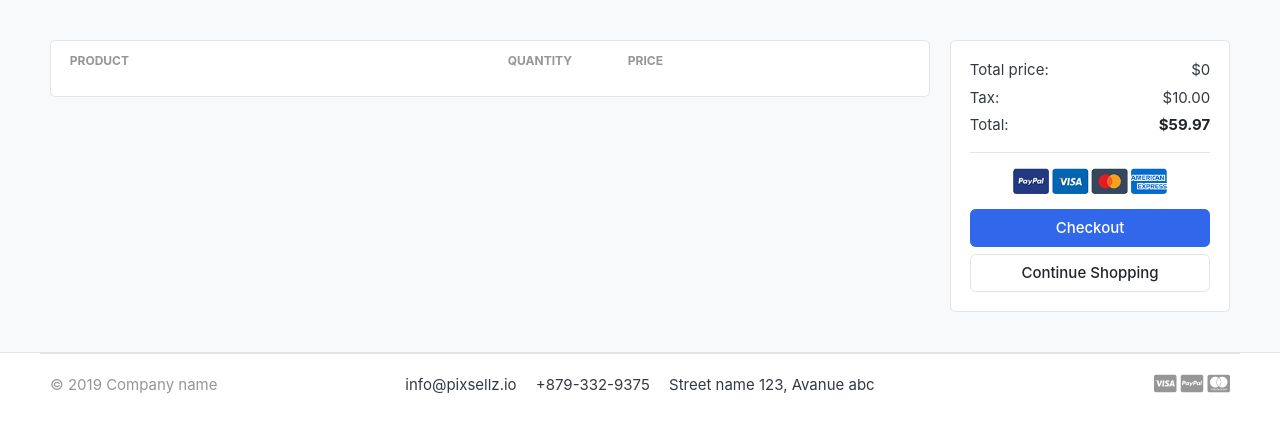
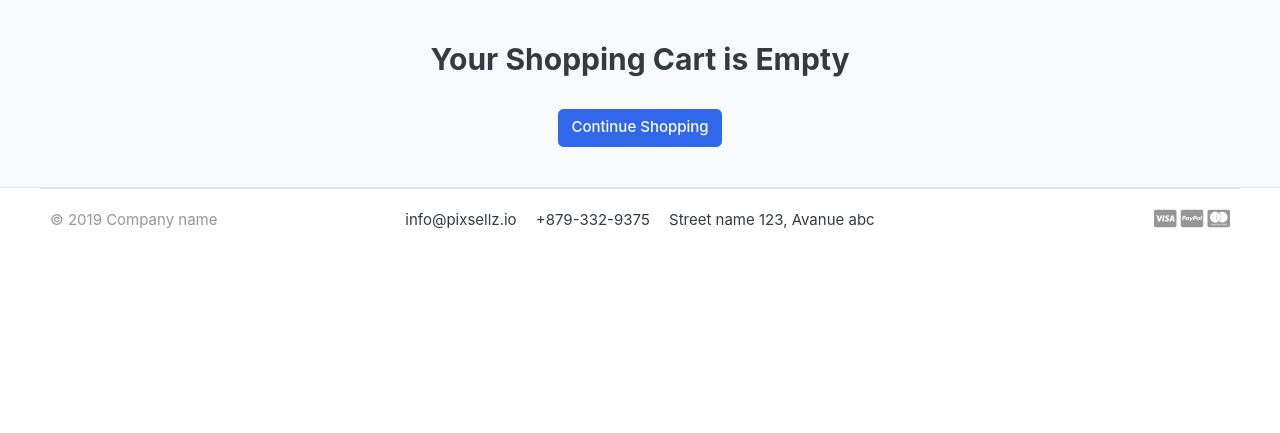
Before and after one commit to nobahar-dev/greatkart-django, a Django app: page /carts/ in a window 1280 px wide. Shown: the part 118-551 px from the top of the page. Run offline with Django 5.2, Linux system fonts and the light colour scheme; tables that the repository leaves empty hold one stand-in row (values such as "Sample post"); lists and menus that the app fills with data are empty; some libraries are stand-ins or nearby versions; some web fonts are replaced.

Commit message:
1/15/2024 10:46

```diff
--- a/Carts/context_processors.py
+++ b/Carts/context_processors.py
@@ -0,0 +1,21 @@
+from django.http import HttpRequest
+
+from Carts.models import Cart, CartItem
+from Carts.views import _cart_id
+
+
+def cart_counter(request: HttpRequest):
+    cart_count = 0
+
+    if 'admin' in request.path:
+        return {}
+    else:
+        try:
+            my_cart = Cart.objects.filter(cart_id=_cart_id(request)).first()
+            cart_items = CartItem.objects.all().filter(cart=my_cart)
+
+            for cart_item in cart_items:
+                cart_count += cart_item.quantity
+        except Cart.DoesNotExist:
+            pass
+        return dict(cart_count=cart_count)
--- a/Carts/urls.py
+++ b/Carts/urls.py
@@ -1,8 +1,9 @@
 from django.urls import path
-
 from . import views
 
 urlpatterns = [
     path('', views.cart, name='cart'),
-    path('add_cart/<int:product_id>', views.add_cart, name='add_cart')
+    path('add_cart/<int:product_id>', views.add_cart, name='add_cart'),
+    path('remove_cart/<int:product_id>', views.remove_cart, name='remove_cart'),
+    path('remove_cart_item/<int:product_id>', views.remove_cart_item, name='remove_cart_item')
 ]
--- a/Carts/views.py
+++ b/Carts/views.py
@@ -1,6 +1,6 @@
 from django.core.exceptions import ObjectDoesNotExist
 from django.http import HttpRequest, HttpResponse
-from django.shortcuts import render, redirect
+from django.shortcuts import render, redirect, get_object_or_404
 
 from Carts.models import Cart, CartItem
 from Store.models import Product
@@ -16,6 +16,9 @@ def _cart_id(request: HttpRequest):
 
 
 def add_cart(request: HttpRequest, product_id):
+    color = request.GET['color']
+    size = request.GET['size']
+
     product: Product = Product.objects.get(id=product_id)
 
     try:
@@ -40,7 +43,13 @@ def add_cart(request: HttpRequest, product_id):
     return redirect('cart')
 
 
-def cart(request, total_price=0, quantity=0, cart_items=None):
+def cart(request):
+    total_price = 0
+    quantity = 0
+    tax = 0
+    grand_total = 0
+    cart_items = None
+
     try:
         my_cart: Cart = Cart.objects.get(cart_id=_cart_id(request))
         cart_items: CartItem = CartItem.objects.filter(cart=my_cart, is_active=True)
@@ -49,12 +58,39 @@ def cart(request, total_price=0, quantity=0, cart_items=None):
             total_price += cart_item.product.price * cart_item.quantity
             quantity += cart_item.quantity
 
+        tax = (2 * total_price) / 100
+        grand_total = total_price + tax
+
     except ObjectDoesNotExist:
         pass
 
     context = {
         'total_price': total_price,
         'quantity': quantity,
+        'tax': tax,
+        'grand_total': grand_total,
         'cart_items': cart_items
     }
     return render(request, 'store/carts.html', context)
+
+
+def remove_cart(request: HttpRequest, product_id: int):
+    my_cart = Cart.objects.get(cart_id=_cart_id(request))
+    product = Product.objects.get(id=product_id)
+    cart_item = CartItem.objects.get(product=product, cart=my_cart)
+
+    if cart_item.quantity > 1:
+        cart_item.quantity -= 1
+        cart_item.save()
+    else:
+        cart_item.delete()
+
+    return redirect('cart')
+
+
+def remove_cart_item(request: HttpRequest, product_id: int):
+    my_cart = Cart.objects.get(cart_id=_cart_id(request))
+    product = get_object_or_404(Product, id=product_id)
+    cart_item = CartItem.objects.get(cart=my_cart, product=product)
+    cart_item.delete()
+    return redirect('cart')
--- a/GreetKart/settings.py
+++ b/GreetKart/settings.py
@@ -67,7 +67,8 @@ TEMPLATES = [
                 'django.template.context_processors.request',
                 'django.contrib.auth.context_processors.auth',
                 'django.contrib.messages.context_processors.messages',
-                'Category.context_processor.menu_links'
+                'Category.context_processor.menu_links',
+                'Carts.context_processors.cart_counter'
             ],
         },
     },
--- a/Store/urls.py
+++ b/Store/urls.py
@@ -4,6 +4,7 @@ from Store import views
 
 urlpatterns = [
     path('', views.store, name='store'),
-    path('<slug:category_slug>', views.store, name='products_by_category'),
-    path('<slug:category_slug>/<slug:product_slug>', views.product_detail, name='product_detail')
+    path('category/<slug:category_slug>/', views.store, name='products_by_category'),
+    path('product/<slug:category_slug>/<slug:product_slug>/', views.product_detail, name='product_detail'),
+    path('search/', views.search, name='search')
 ]
--- a/templates/includes/navbar.html
+++ b/templates/includes/navbar.html
@@ -48,9 +48,10 @@
                 </div> <!-- col.// -->
                 <a href="{% url 'store' %}" class="btn btn-outline-primary">Store</a>
                 <div class="col-lg  col-md-6 col-sm-12 col">
-                    <form action="#" class="search">
+                    <form action="{% url 'search' %}" class="search" method="get">
+                        {% csrf_token %}
                         <div class="input-group w-100">
-                            <input type="text" class="form-control" style="width:60%;" placeholder="Search">
+                            <input type="text" class="form-control" style="width:60%;" placeholder="Search" name="keyword">
 
                             <div class="input-group-append">
                                 <button class="btn btn-primary" type="submit">
@@ -69,9 +70,9 @@
                                 <a href="./register.html"> Register</a>
                             </div>
                         </div>
-                        <a href="./cart.html" class="widget-header pl-3 ml-3">
+                        <a href="{% url 'cart' %}" class="widget-header pl-3 ml-3">
                             <div class="icon icon-sm rounded-circle border"><i class="fa fa-shopping-cart"></i></div>
-                            <span class="badge badge-pill badge-danger notify">0</span>
+                            <span class="badge badge-pill badge-danger notify">{{ cart_count }}</span>
                         </a>
                     </div> <!-- widgets-wrap.// -->
                 </div> <!-- col.// -->
--- a/templates/store/carts.html
+++ b/templates/store/carts.html
@@ -6,7 +6,12 @@
         <div class="container">
 
             <!-- ============================ COMPONENT 1 ================================= -->
-
+            {% if not cart_items %}
+                <h2 class="text-center">Your Shopping Cart is Empty</h2><br>
+                <div class="text-center">
+                    <a href="{% url 'store' %}" class="btn btn-primary">Continue Shopping</a>
+                </div>
+            {% else %}
                 <div class="row">
                     <aside class="col-lg-9">
                         <div class="card">
@@ -28,7 +33,7 @@
                                                                         alt="{{ cart_item.product.product_name }}"
                                                                         class="img-sm"></div>
                                                 <figcaption class="info">
-                                                <a href="#"
+                                                    <a href="{{ cart_item.product.get_url }}"
                                                        class="title text-dark">{{ cart_item.product.product_name }}</a>
                                                     <p class="text-muted small">Color: 25 Mpx <br> Size: Canon</p>
                                                 </figcaption>
@@ -39,10 +44,12 @@
                                             <div class="col">
                                                 <div class="input-group input-spinner">
                                                     <div class="input-group-prepend">
-                                                    <button class="btn btn-light" type="button" id="button-minus"><i
-                                                            class="fa fa-minus"></i></button>
+                                                        <a href="{% url 'remove_cart' cart_item.product.id %}"
+                                                           class="btn btn-light" id="button-minus"><i
+                                                                class="fa fa-minus"></i></a>
                                                     </div>
-                                                <input type="text" class="form-control" value="{{ cart_item.quantity }}">
+                                                    <input type="text" class="form-control"
+                                                           value="{{ cart_item.quantity }}">
                                                     <div class="input-group-append">
                                                         <a href="{% url 'add_cart' cart_item.product.id %}"
                                                            class="btn btn-light" type="button" id="button-plus">
@@ -59,7 +66,8 @@
                                             </div> <!-- price-wrap .// -->
                                         </td>
                                         <td class="text-right">
-                                        <a href="" class="btn btn-danger"> Remove</a>
+                                            <a href="{% url 'remove_cart_item' cart_item.product.id %}"
+                                               class="btn btn-danger"> Remove</a>
                                         </td>
                                     </tr>
                                 {% endfor %}
@@ -78,18 +86,18 @@
                                 </dl>
                                 <dl class="dlist-align">
                                     <dt>Tax:</dt>
-                                <dd class="text-right"> $10.00</dd>
+                                    <dd class="text-right"> ${{ tax }}</dd>
                                 </dl>
                                 <dl class="dlist-align">
                                     <dt>Total:</dt>
-                                <dd class="text-right text-dark b"><strong>$59.97</strong></dd>
+                                    <dd class="text-right text-dark b"><strong>${{ grand_total }}</strong></dd>
                                 </dl>
                                 <hr>
                                 <p class="text-center mb-3">
                                     <img src="{% static 'images/misc/payments.png' %}" height="26">
                                 </p>
                                 <a href="./place-order.html" class="btn btn-primary btn-block"> Checkout </a>
-                            <a href="./store.html" class="btn btn-light btn-block">Continue Shopping</a>
+                                <a href="{% url 'store' %}" class="btn btn-light btn-block">Continue Shopping</a>
                             </div> <!-- card-body.// -->
                         </div> <!-- card.// -->
 
@@ -97,6 +105,7 @@
 
 
                 </div> <!-- row.// -->
+            {% endif %}
             <!-- ============================ COMPONENT 1 END .// ================================= -->
 
         </div> <!-- container .//  -->
```
Also changed, not shown: Store/admin.py (+8 -1 lines), Store/models.py (+17 -0 lines), Store/views.py (+31 -4 lines), templates/store/product_detail.html (+19 -35 lines), templates/store/store.html (+29 -5 lines), Store/migrations/0002_variation.py (added). Lines whose indentation alone changed are shown as unchanged.
